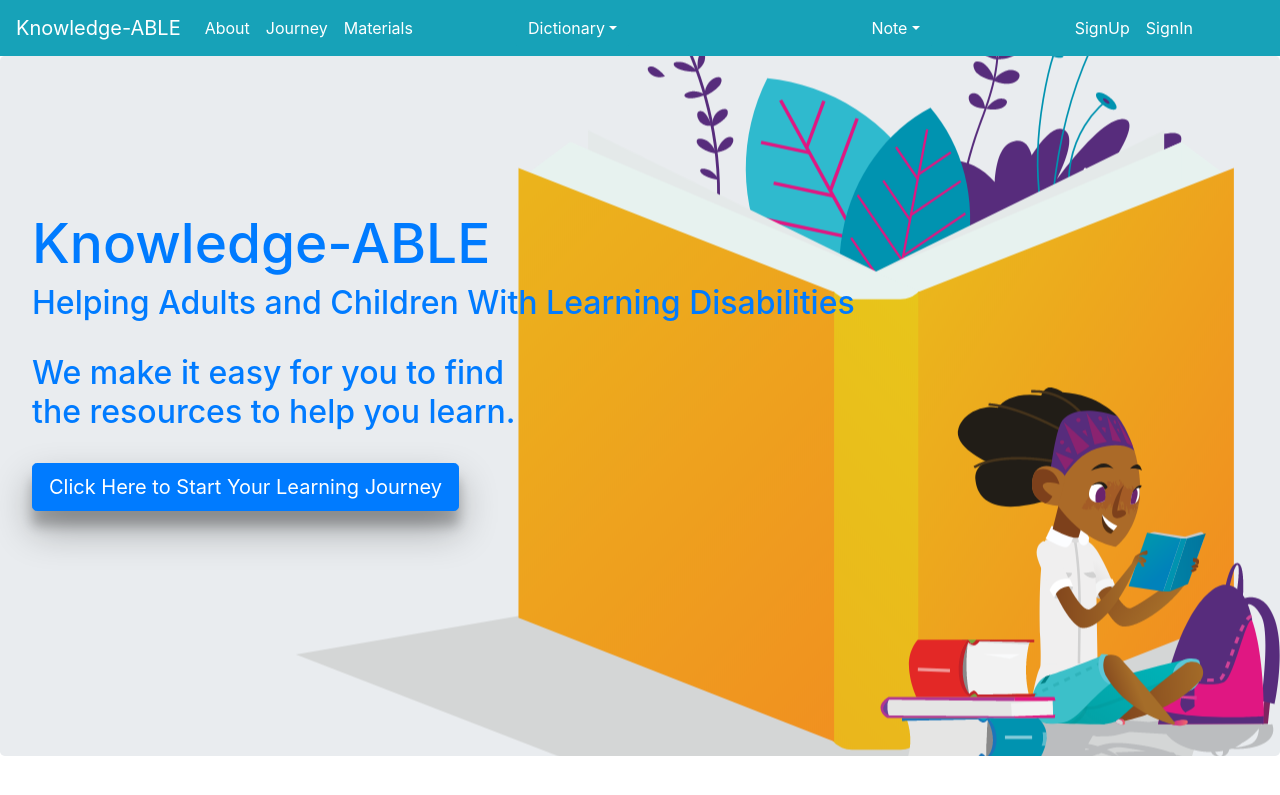
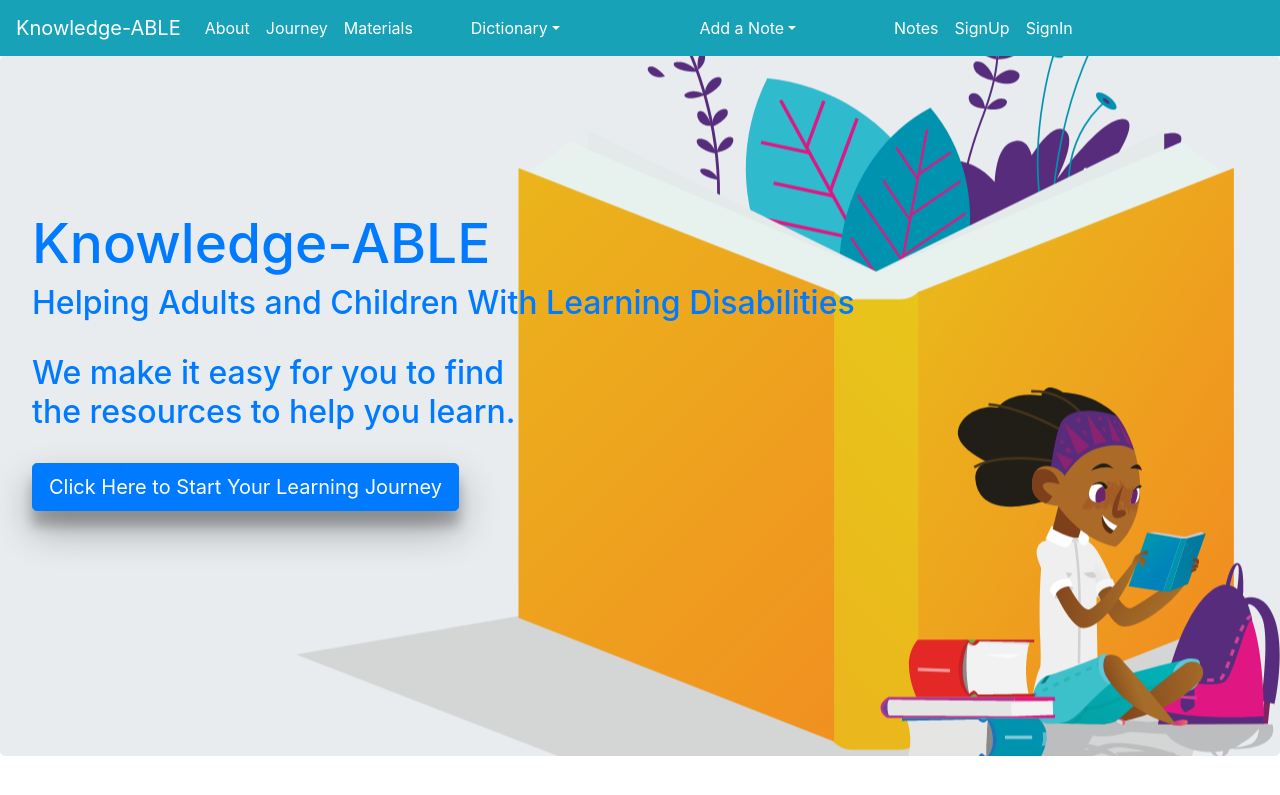
Before and after one commit to zhaoyu-qiao/knowledge-able-app, a React (Create React App) app in the folder client/: page / in a window 1280 px wide. Shown: the top 795 px of the page. Built offline with nearby package versions, Linux system fonts and the light colour scheme; no server answers.

Commit message:
nav bar change to add saved note button

```diff
--- a/client/src/components/NavBar/index.js
+++ b/client/src/components/NavBar/index.js
@@ -95,7 +95,7 @@
               aria-haspopup="true"
               aria-expanded="false"
             >
-              Note
+              Add a Note
             </button>
             {/* <div className="dropdown-menu" aria-labelledby="dropdownMenuButton"> */}
             <div className="dropdown-menu p-4" style={{ overflowY: "scroll" }}>
@@ -103,6 +103,18 @@
             </div>
           </div>
 
+          <li className="nav-item">
+            <Link
+              to="/notes"
+              className={
+                window.location.pathname === "/notes"
+                  ? "nav-link active"
+                  : "nav-link"
+              }
+            >
+              Notes
+            </Link>
+          </li>
           {/*SignIn SignUp Forms. */}
           <li className="nav-item">
             <Link className="nav-link" to="/signup">
--- a/client/src/components/NavBar/style.css
+++ b/client/src/components/NavBar/style.css
@@ -18,7 +18,7 @@
   color: white;
   float: right;
   /* margin-left: 550px; */
-  margin: 15%;
+  margin: 5%;
   padding-right: 40px;
 }
 
```
Also changed, not shown: 1 other file (tests, documents, lock files or other folders).
